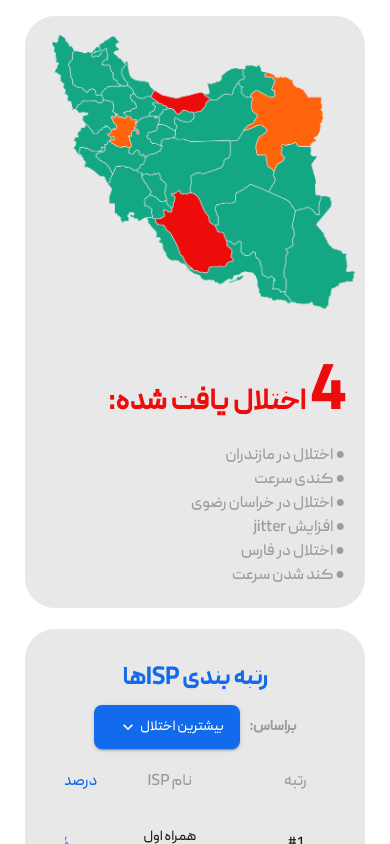
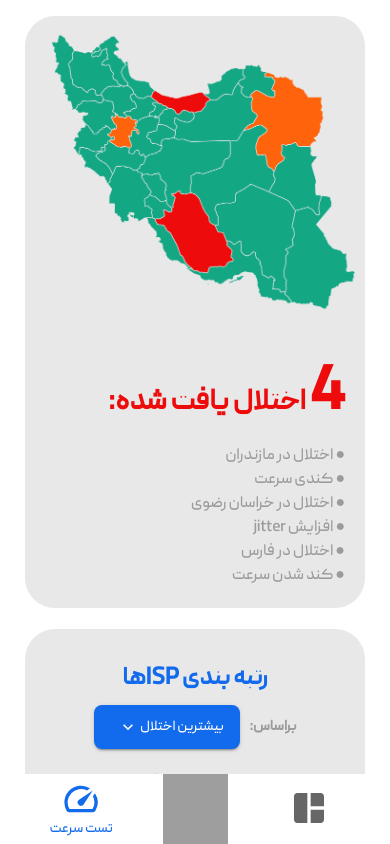
Before and after one commit to Raika-Company/eyesp-v1, a React (Vite) app in the folder client-app/: page /admin in a window 390 px wide. Shown: the top 844 px of the page. Built offline with nearby package versions, Linux system fonts and the light colour scheme; grey boxes are pictures that could not be loaded.

Commit message:
Create a responsive navbar for mobile

```diff
--- a/client-app/src/components/navbar/DashboardNavbar.jsx
+++ b/client-app/src/components/navbar/DashboardNavbar.jsx
@@ -4,10 +4,21 @@ import IconButton from "@mui/material/IconButton";
 import SpeedIcon from "@mui/icons-material/Speed";
 import CompanyLogo from "../../app/assets/image/logo.svg";
 import AutoAwesomeMosaicIcon from "@mui/icons-material/AutoAwesomeMosaic";
+import BottomNavigation from "@mui/material/BottomNavigation";
+import BottomNavigationAction from "@mui/material/BottomNavigationAction";
+import FolderIcon from "@mui/icons-material/Folder";
+import RestoreIcon from "@mui/icons-material/Restore";
+import FavoriteIcon from "@mui/icons-material/Favorite";
+import LocationOnIcon from "@mui/icons-material/LocationOn";
 
 const DashboardNavbar = () => {
+  const [value, setValue] = React.useState("recents");
+
+  const handleChange = (event, newValue) => {
+    setValue(newValue);
+  };
+
   const isSmScreen = useMediaQuery((theme) => theme.breakpoints.down("sm"));
-
   const [isAutoMosaicOpen, setIsAutoMosaicOpen] = useState(false);
   const [isSpeedIconOpen, setIsSpeedIconOpen] = useState(false);
 
@@ -20,6 +31,8 @@ const DashboardNavbar = () => {
   };
 
   return (
+    <>
+      {/* // --Start--dashboardNavbar-DESKTOP-- */}
       <Box
         sx={{
           display: isSmScreen ? "none" : "flex",
@@ -36,7 +49,6 @@ const DashboardNavbar = () => {
             display: "flex",
             justifyContent: "space-evenly",
             alignItems: "center",
-          // transition: "all 0.3s ease-in-out",
           }}
         >
           <Box
@@ -76,6 +88,59 @@ const DashboardNavbar = () => {
           </Box>
         </Box>
       </Box>
+      {/* // --End--dashboardNavbar-DESKTOP--  */}
+      {/* // --Start--dashboardNavbar-MOBILE-- */}
+      <Box
+        sx={{
+          display: "flex",
+          alignItems: "center",
+          justifyContent: "center",
+          position: "relative",
+          backgroundColor: "blue",
+        }}
+      >
+        <Box
+          sx={{
+            width: "100%",
+            height: "90px",
+            bottom: "-10px",
+            position: "fixed",
+            zIndex: "99999999",
+            alignItems: "center",
+            justifyContent: "space-evenly",
+            // backgroundColor: "#E8E8E8",
+            display: isSmScreen ? "flex" : "none",
+          }}
+        >
+          <BottomNavigation
+            sx={{ width: 500, height: 70 }}
+            value={value}
+            onChange={handleChange}
+          >
+            <BottomNavigationAction
+              label="داشبورد"
+              value="nearby"
+              icon={<AutoAwesomeMosaicIcon sx={{ fontSize: 40 }} />}
+            />
+            <img
+              src={CompanyLogo}
+              alt="Company-logo"
+              style={{
+                cursor: "pointer",
+                userSelect: "none",
+                width: "65px",
+              }}
+            />
+            <BottomNavigationAction
+              label="تست سرعت"
+              value="recents"
+              icon={<SpeedIcon sx={{ fontSize: 40 }} />}
+            />
+          </BottomNavigation>
+        </Box>
+      </Box>
+      {/* // --End--dashboardNavbar-MOBILE-- */}
+    </>
   );
 };
 
```
Lines whose indentation alone changed are shown as unchanged.
